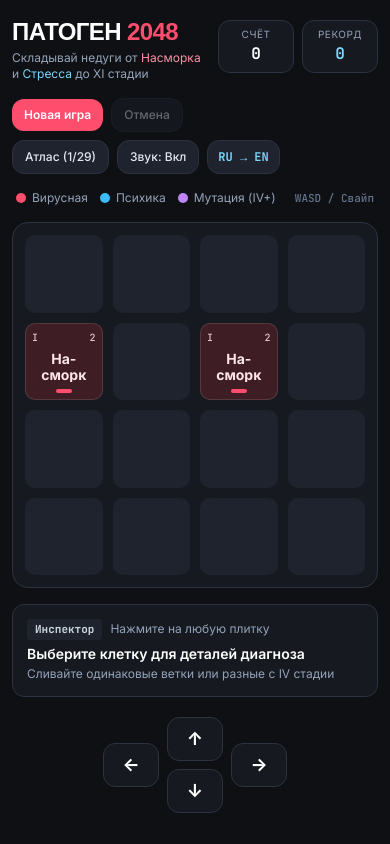
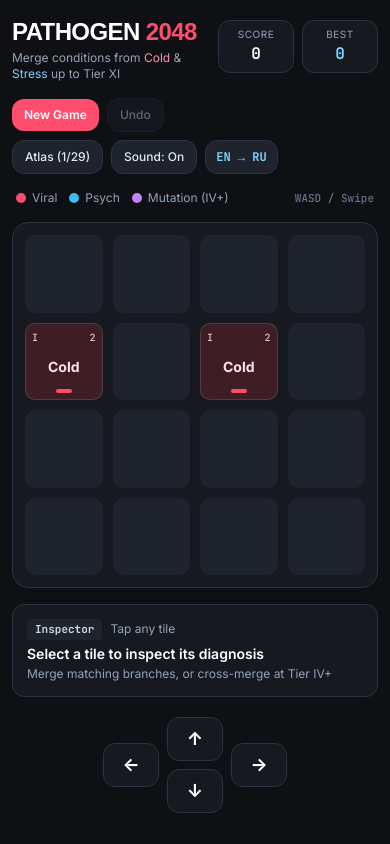
Before and after one commit to slk23k/PATHOGEN-2048, a plain HTML site: page index.html in a window 390 px wide. Drawn offline with nearby package versions, Linux system fonts and the light colour scheme; a web font is replaced by a local one.

Commit message:
Update index.html
en is main lang

```diff
--- a/index.html
+++ b/index.html
@@ -1,9 +1,9 @@
 <!DOCTYPE html>
-<html lang="ru">
+<html lang="en">
 <head>
 <meta charset="UTF-8">
 <meta name="viewport" content="width=device-width, initial-scale=1.0, maximum-scale=1.0, user-scalable=no">
-<title>Патоген 2048 — Эволюция недугов</title>
+<title>Pathogen 2048 — Disease Evolution</title>
 <script src="https://cdn.tailwindcss.com/3.4.17"></script>
 <link rel="preconnect" href="https://fonts.googleapis.com">
 <link rel="preconnect" href="https://fonts.gstatic.com" crossorigin>
@@ -111,19 +111,19 @@
     <header class="flex items-start justify-between gap-3">
       <div>
         <h1 id="app-title" class="font-display text-2xl sm:text-3xl font-extrabold tracking-tight text-white leading-none">
-          ПАТОГЕН <span class="text-[#FF4D6D]">2048</span>
+          PATHOGEN <span class="text-[#FF4D6D]">2048</span>
         </h1>
         <p id="app-subtitle" class="text-xs sm:text-sm text-slate-400 mt-1.5">
-          Складывай недуги от <span class="text-[#FF8FA3]">Насморка</span> и <span class="text-[#7DD3FC]">Стресса</span> до XI стадии
+          Merge conditions from <span class="text-[#FF8FA3]">Cold</span> & <span class="text-[#7DD3FC]">Stress</span> up to Tier XI
         </p>
       </div>
       <div class="flex gap-2 shrink-0">
         <div class="bg-[#161920] border border-[#2B3240] rounded-xl px-3 py-1.5 text-center min-w-[76px]">
-          <div id="label-score" class="text-[10px] uppercase tracking-wider text-slate-400">Счёт</div>
+          <div id="label-score" class="text-[10px] uppercase tracking-wider text-slate-400">Score</div>
           <div id="score-val" class="font-mono-num text-base sm:text-lg font-bold text-white">0</div>
         </div>
         <div class="bg-[#161920] border border-[#2B3240] rounded-xl px-3 py-1.5 text-center min-w-[76px]">
-          <div id="label-best" class="text-[10px] uppercase tracking-wider text-slate-400">Рекорд</div>
+          <div id="label-best" class="text-[10px] uppercase tracking-wider text-slate-400">Best</div>
           <div id="best-val" class="font-mono-num text-base sm:text-lg font-bold text-[#7DD3FC]">0</div>
         </div>
       </div>
@@ -133,21 +133,21 @@
     <div class="flex flex-wrap items-center justify-between gap-2">
       <div class="flex items-center gap-2">
         <button id="btn-new" class="px-3 py-2 rounded-xl bg-[#FF4D6D] hover:bg-[#e63e5c] active:scale-95 text-white text-xs sm:text-sm font-semibold transition">
-          Новая игра
+          New Game
         </button>
         <button id="btn-undo" class="px-3 py-2 rounded-xl bg-[#1E232D] hover:bg-[#272E3B] disabled:opacity-40 disabled:pointer-events-none border border-[#2B3240] text-slate-200 text-xs sm:text-sm font-medium transition">
-          Отмена
+          Undo
         </button>
       </div>
       <div class="flex items-center gap-2">
         <button id="btn-atlas" class="px-3 py-2 rounded-xl bg-[#1E232D] hover:bg-[#272E3B] border border-[#2B3240] text-slate-200 text-xs sm:text-sm font-medium transition">
-          Атлас (<span id="atlas-count">0</span>/29)
+          Atlas (<span id="atlas-count">0</span>/29)
         </button>
-        <button id="btn-sound" class="px-3 py-2 rounded-xl bg-[#1E232D] hover:bg-[#272E3B] border border-[#2B3240] text-slate-200 text-xs sm:text-sm font-medium transition" aria-label="Переключить звук">
-          Звук: Вкл
+        <button id="btn-sound" class="px-3 py-2 rounded-xl bg-[#1E232D] hover:bg-[#272E3B] border border-[#2B3240] text-slate-200 text-xs sm:text-sm font-medium transition" aria-label="Toggle sound">
+          Sound: On
         </button>
         <button id="btn-lang" class="px-2.5 py-2 rounded-xl bg-[#1E232D] hover:bg-[#272E3B] border border-[#2B3240] text-[#7DD3FC] font-mono-num text-xs font-bold transition" aria-label="Switch language">
-          RU / EN
+          EN → RU
         </button>
       </div>
     </div>
@@ -155,34 +155,34 @@
     <!-- Legend -->
     <div class="flex items-center justify-between text-xs text-slate-400 px-1">
       <div class="flex items-center gap-3">
-        <span class="inline-flex items-center gap-1.5"><span class="w-2.5 h-2.5 rounded-full bg-[#FF4D6D]"></span> <span id="leg-viral">Вирусная</span></span>
-        <span class="inline-flex items-center gap-1.5"><span class="w-2.5 h-2.5 rounded-full bg-[#38BDF8]"></span> <span id="leg-psych">Психика</span></span>
-        <span class="inline-flex items-center gap-1.5"><span class="w-2.5 h-2.5 rounded-full bg-[#C084FC]"></span> <span id="leg-hybrid">Мутация (IV+)</span></span>
+        <span class="inline-flex items-center gap-1.5"><span class="w-2.5 h-2.5 rounded-full bg-[#FF4D6D]"></span> <span id="leg-viral">Viral</span></span>
+        <span class="inline-flex items-center gap-1.5"><span class="w-2.5 h-2.5 rounded-full bg-[#38BDF8]"></span> <span id="leg-psych">Psych</span></span>
+        <span class="inline-flex items-center gap-1.5"><span class="w-2.5 h-2.5 rounded-full bg-[#C084FC]"></span> <span id="leg-hybrid">Mutation (IV+)</span></span>
       </div>
-      <span id="leg-controls" class="font-mono-num text-[11px] text-slate-500">WASD / Свайп</span>
+      <span id="leg-controls" class="font-mono-num text-[11px] text-slate-500">WASD / Swipe</span>
     </div>
 
     <!-- Game Board -->
     <div class="relative">
-      <div id="board" class="board-grid" aria-label="Игровое поле 4 на 4"></div>
+      <div id="board" class="board-grid" aria-label="4 by 4 game board"></div>
 
       <!-- Win / Game Over Overlay -->
       <div id="overlay" class="hidden absolute inset-0 bg-[#0E1013]/88 backdrop-blur-sm rounded-2xl flex flex-col items-center justify-center p-6 text-center z-20">
         <div id="overlay-badge" class="font-mono-num text-xs uppercase tracking-widest px-3 py-1 rounded-full mb-3 bg-[#FF4D6D]/20 text-[#FF8FA3] border border-[#FF4D6D]/40">
-          Стадия XI
+          Tier XI
         </div>
         <h2 id="overlay-title" class="font-display text-2xl sm:text-3xl font-extrabold text-white mb-2">
-          Пандемия достигнута
+          Peak Evolution!
         </h2>
         <p id="overlay-desc" class="text-sm text-slate-300 max-w-xs mb-6">
-          Вы эволюционировали до максимального диагноза.
+          You reached the final 2048 diagnosis.
         </p>
         <div class="flex flex-wrap justify-center gap-3">
           <button id="btn-continue" class="hidden px-4 py-2.5 rounded-xl bg-[#38BDF8] hover:bg-[#0ea5e9] text-slate-950 font-semibold text-sm transition">
-            Продолжить дальше
+            Keep Playing
           </button>
           <button id="btn-restart-overlay" class="px-4 py-2.5 rounded-xl bg-[#FF4D6D] hover:bg-[#e63e5c] text-white font-semibold text-sm transition">
-            Играть заново
+            Play Again
           </button>
         </div>
       </div>
@@ -192,14 +192,14 @@
     <div id="inspector" class="bg-[#161920] border border-[#2B3240] rounded-xl p-3.5 flex items-center justify-between gap-3">
       <div class="min-w-0">
         <div class="flex items-center gap-2">
-          <span id="insp-badge" class="font-mono-num text-[11px] font-bold px-2 py-0.5 rounded bg-[#1E232D] text-slate-300">Инспектор</span>
-          <span id="insp-branch" class="text-xs text-slate-400">Нажмите на любую плитку</span>
+          <span id="insp-badge" class="font-mono-num text-[11px] font-bold px-2 py-0.5 rounded bg-[#1E232D] text-slate-300">Inspector</span>
+          <span id="insp-branch" class="text-xs text-slate-400">Tap any tile</span>
         </div>
         <div id="insp-title" class="text-sm sm:text-base font-semibold text-white mt-1 truncate">
-          Выберите клетку для деталей диагноза
+          Select a tile to inspect its diagnosis
         </div>
         <div id="insp-next" class="text-xs text-slate-400 mt-0.5">
-          Сливайте одинаковые ветки или разные с IV стадии
+          Merge matching branches, or cross-merge at Tier IV+
         </div>
       </div>
     </div>
@@ -220,8 +220,8 @@
     <div class="bg-[#161920] border border-[#2B3240] rounded-2xl w-full max-w-lg max-h-[85vh] flex flex-col overflow-hidden">
       <div class="flex items-center justify-between px-5 py-4 border-b border-[#2B3240]">
         <div>
-          <h3 id="atlas-title" class="font-display text-lg font-bold text-white">Медицинский атлас</h3>
-          <p id="atlas-subtitle" class="text-xs text-slate-400 mt-0.5">Все открытые вами стадии и мутации</p>
+          <h3 id="atlas-title" class="font-display text-lg font-bold text-white">Medical Atlas</h3>
+          <p id="atlas-subtitle" class="text-xs text-slate-400 mt-0.5">All discovered stages and hybrid mutations</p>
         </div>
         <button id="btn-close-atlas" class="w-8 h-8 rounded-lg bg-[#1E232D] hover:bg-[#2B3240] text-slate-300 font-bold text-sm">✕</button>
       </div>
@@ -388,7 +388,7 @@
   };
 
   // State
-  let lang = "ru";
+  let lang = "en";
   let grid = Array.from({ length: 4 }, () => Array(4).fill(null));
   let score = 0;
   let bestScore = 0;
```
